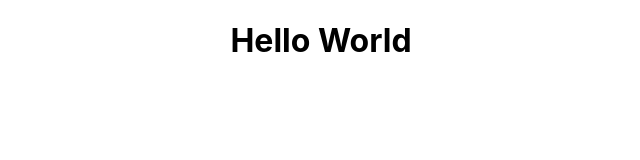
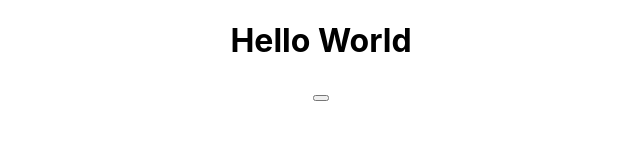
Before and after one commit to aldorad0/first_project, a React (Create React App) app: page / in a window 1280 px wide. Shown: the top 160 px of the page, without its empty margins (319-959 px from the left). Built offline with nearby package versions, Linux system fonts and the light colour scheme.

Commit message:
create button component

```diff
--- a/package.json
+++ b/package.json
@@ -9,6 +9,7 @@
     "react": "^18.3.1",
     "react-dom": "^18.3.1",
     "react-scripts": "5.0.1",
+    "sass": "^1.77.8",
     "web-vitals": "^2.1.4"
   },
   "scripts": {
--- a/src/App.jsx
+++ b/src/App.jsx
@@ -1,9 +1,18 @@
+import { useState } from "react";
+
 import "./App.css";
+import Button from "./components/Button/Button.jsx";
+
 
 function App() {
-  return <div className="App">
-    <h1>Hello World</h1>
-  </div>;
+  const [isDisabled, setIsDisabled] = useState(false);
+
+  return (
+    <div className="App">
+      <h1>Hello World</h1>
+      <Button isDisabled={isDisabled}></Button>
+    </div>
+  );
 }
 
 export default App;
--- /dev/null
+++ b/src/components/Button/Button.jsx
@@ -0,0 +1,14 @@
+import React from "react";
+import styles from "./Button.module.scss"
+
+const Button = (props) => {
+  console.log(props);
+
+  return (
+    <button className={styles.button}>
+
+    </button>
+  )
+}
+
+export default Button;
--- /dev/null
+++ b/src/components/Button/Button.module.scss
@@ -0,0 +1,9 @@
+.root {
+  button {
+    box-sizing: border-box;
+    padding: 6px 12px;
+    width: fit-content;
+    border-radius: 5px;
+
+  }
+}
```
Also changed, not shown: 1 other file (tests, documents, lock files or other folders).
